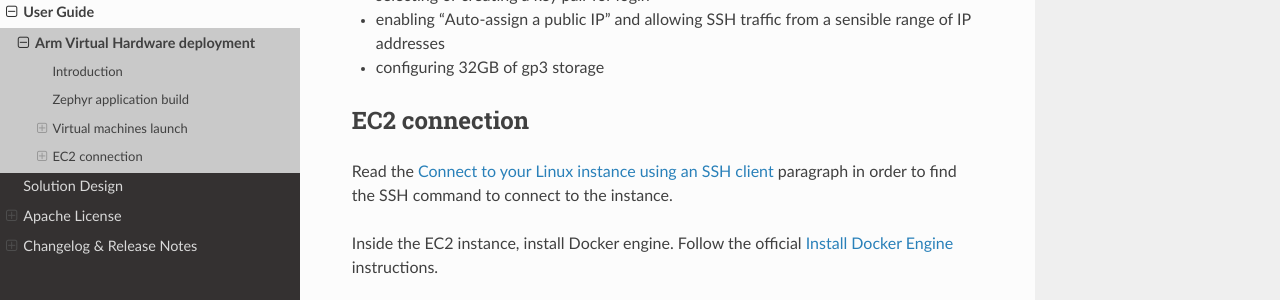
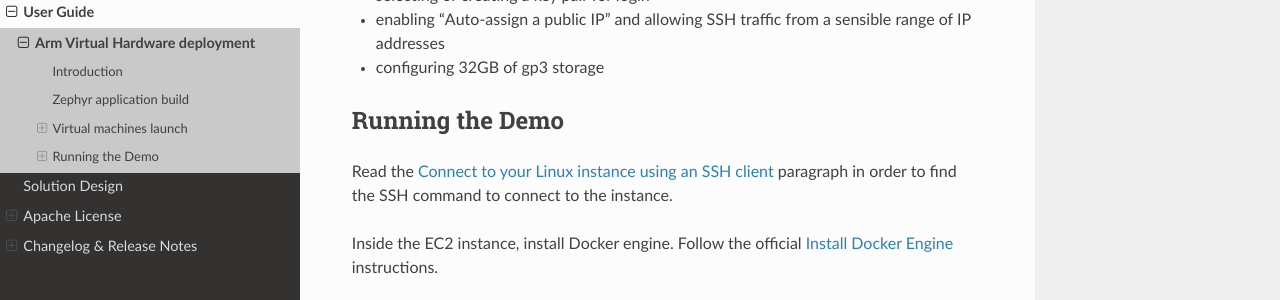
Before and after one commit to oguzkaganozt/actuation_porting, a Sphinx documentation site: the page built from documentation/user_guide/avh.rst, in a window 1280 px wide and 1400 px high, scrolled down 2244 px. Shown: the part 156-456 px from the top of the window. Built offline with Sphinx 7.4.7 and the Read the Docs theme 3.1.0, drawn with Linux system fonts in a browser that asks for light colours; some of the changed text lies outside the part shown.

Commit message:
.
Signed-off-by: Oguz Ozturk <oguzkaganozt@gmail.com>

```diff
--- a/documentation/user_guide/avh.rst
+++ b/documentation/user_guide/avh.rst
@@ -131,7 +131,7 @@ Launch an instance:
 - configuring 32GB of gp3 storage
 
 **************
-EC2 connection
+Running the Demo
 **************
 
 Read the `Connect to your Linux instance using an SSH client
```
Also changed, not shown: other parts of documentation/user_guide/avh.rst (+1 -1 lines).
